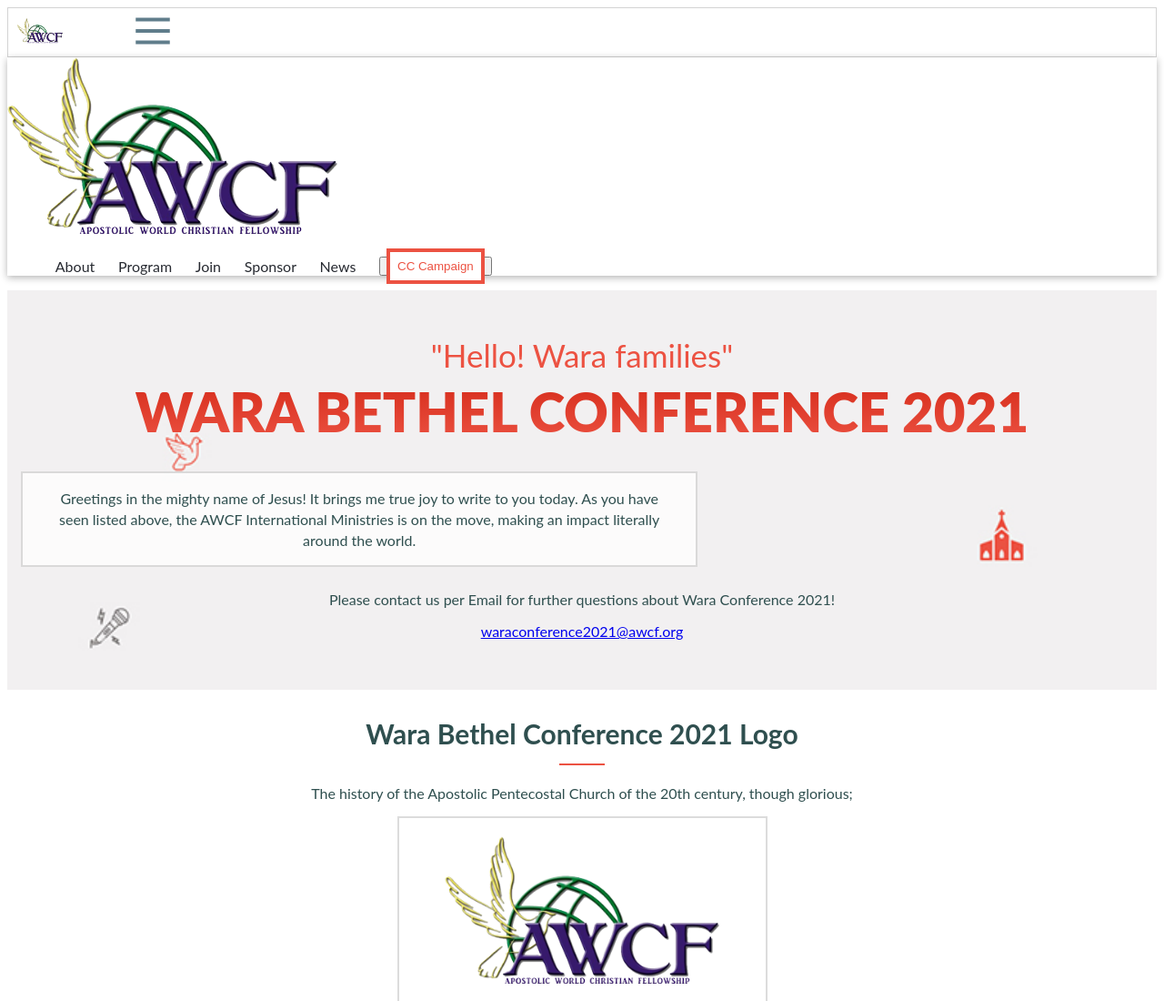
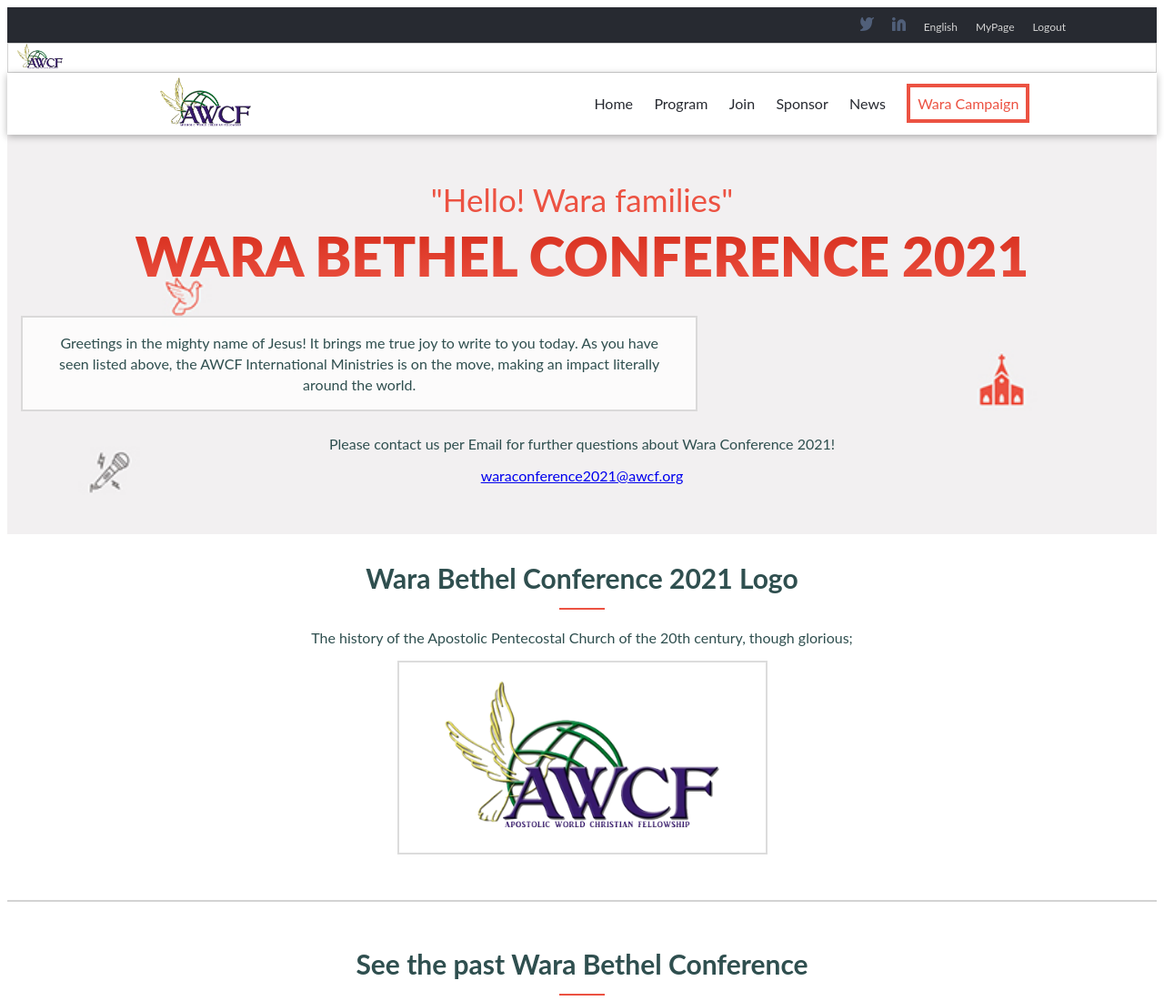
Before and after one commit to Mre55/Wara-Conference, a website: page html/about.html in a window 1280 px wide. Shown: the top 1100 px of the page at 91% size. Drawn offline with Linux system fonts and the light colour scheme; files that its build step writes are made by us from their sources; files whose address does not match are found by name.

Commit message:
Edit some media query for the home page

```diff
--- a/CSS/about.css
+++ b/CSS/about.css
@@ -2,8 +2,8 @@
 .mobile-nav-bar {
   display: flex;
   justify-content: space-between;
+  align-items: center;
   border: 0.5px solid #d3d3d3;
-  align-items: center;
   padding: 0 10px;
 }
 
--- a/CSS/style.css
+++ b/CSS/style.css
@@ -81,7 +81,7 @@
   display: grid;
   grid-template-columns: 1fr;
   gap: 20px;
-  padding: 25px;
+  padding: 0 45px;
   align-items: center;
 }
 
@@ -282,26 +282,37 @@
     display: block;
   }
 
+  .header-line ul {
+    display: flex;
+    justify-content: end;
+    background: #272a31;
+    list-style: none;
+    padding: 10px 90px;
+    margin: 0;
+  }
+
+  .header-line-list a {
+    text-decoration: none;
+    color: #d3d3d3;
+    padding: 0 10px;
+    font-size: 12px;
+  }
+
+  .header-line-list-img img {
+    width: 15px;
+    padding: 0 10px;
+  }
+
   .desktop-nav-bar {
     box-shadow: rgb(0 0 0 / 30%) 0 2px 8px 0;
     position: relative;
+    display: flex;
+    justify-content: space-around;
+    align-items: center;
+    padding: 5px;
   }
 
-  .nav-bar {
-    display: flex;
-    justify-content: space-around;
-    background: #fffffff7;
-    margin-top: -8px;
-  }
-
-  .hamburger-icon {
-    display: flex;
-    justify-content: space-between;
-    width: 90%;
-    background: #fff;
-  }
-
-  .nav-bar img {
+  .desktop-nav-bar img {
     width: 100px;
   }
 
@@ -309,16 +320,16 @@
     list-style: none;
     display: flex;
     justify-content: space-around;
-    width: 40%;
     align-items: center;
+    width: 100%;
+    padding-right: 100px;
   }
 
-  .menu-bar button a {
+  .menu-bar-btn {
     background: #fff;
     border: 4px solid #ec5242;
     padding: 8px;
     text-decoration: none;
-    color: #ec5242;
   }
 
   .menu-bar li a {
@@ -326,7 +337,11 @@
     color: #272a31;
   }
 
-  #headline-section {
+  .menu-bar .menu-bar-btn {
+    color: #ec5242;
+  }
+
+  .headline-section {
     padding: 13% 15% 7% 15%;
   }
 
@@ -340,6 +355,12 @@
 
   .headline-box-text {
     width: 60%;
+  }
+
+  .main-program {
+    display: flex;
+    flex-direction: column;
+    align-items: center;
   }
 
   .main-program-container {
--- a/html/about.html
+++ b/html/about.html
@@ -10,6 +10,30 @@
 </head>
 <body>
     <header>
+        <div class="header-line only-desktop">
+            <ul>
+                <li class="header-line-list-img">
+                  <a href="https://twitter.com/MreMisganaw"
+                    ><img src="../Images/Twitter.svg" alt="Twitter icon"
+                  /></a>
+                </li>
+                <li class="header-line-list-img">
+                  <a
+                    href="https://www.linkedin.com/in/mihreteab-misganaw-86249812b/"
+                    ><img src="../Images/Linkedin.svg" alt="Linkedin icon"
+                  /></a>
+                </li>
+                <li class="header-line-list">
+                  <a href="#">English</a>
+                </li>
+                <li class="header-line-list">
+                  <a href="#">MyPage</a>
+                </li>
+                <li class="header-line-list">
+                  <a href="#">Logout</a>
+                </li>
+              </ul>
+        </div>
         <nav>
             <div class="only-mobile mobile-nav-bar">
                 <a href="../index.html">
@@ -17,22 +41,24 @@
                 </a>
                 <div class="only-mobile hamburger-icon">
                     <a href="../index.html">
-                        <img src="../Images/hamburger-icon.svg" alt="hamburger icon">
+                        <img src="../Images/hamburger-icon.svg" alt="">
                     </a>
                 </div>
             </div>
             <div class="only-desktop desktop-nav-bar">
-                <a href="#">
-                    <img src="./Images/awcflogo.png" alt="Logo of AWCF">
+                <a href="../index.html">
+                    <img src="../Images/awcflogo.png" alt="Logo of AWCF">
                 </a>
+                <div class="menu-bar-ul">
                     <ul class="menu-bar">
-                  <li><a href="html/about.html">About</a></li>
+                        <li><a href="../index.html">Home</a></li>
                         <li><a href="#">Program</a></li>
                         <li><a href="#">Join</a></li>
                         <li><a href="#">Sponsor</a></li>
                         <li><a href="#">News</a></li>
-                  <button><a href="#">CC Campaign</a></button>
+                        <li><a class="menu-bar-btn" href="#">Wara Campaign</a></li>
                       </ul>
+                </div>
             </div>
         </nav>
     </header>
```
Also changed, not shown: index.html (+28 -2 lines), Images/Linkedin.svg (added), Images/Twitter.svg (added). Lines whose indentation alone changed are shown as unchanged.
